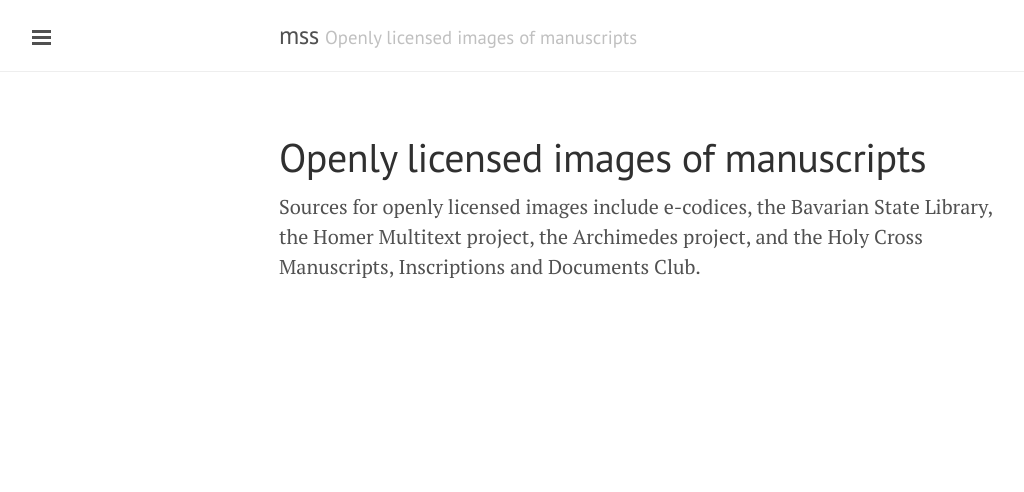
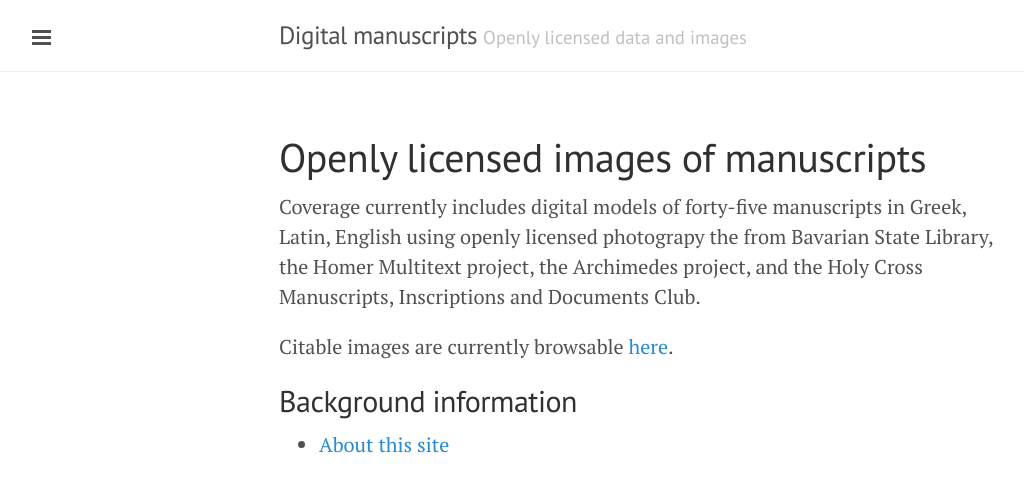
Before and after one commit to openmss/mss, a Jekyll site: the page built from index.md, in a window 1280 px wide. Shown: the top 492 px of the page, without its empty margins (1-1025 px from the left). Built offline with Jekyll 4.4.1, drawn with Linux system fonts in a browser that asks for light colours; Markdown is read by kramdown in place of the engine named in the settings.

Commit message:
Update front page

```diff
--- a/_config.yml
+++ b/_config.yml
@@ -6,9 +6,11 @@
 permalink:        pretty
 
 # Setup
-title:            mss
-tagline:          'Openly licensed images of manuscripts'
-description:      'Sources for openly licensed images include e-codices, the Bavarian State Library, the Homer Multitext project, the Archimedes project, and the Holy Cross Manuscripts, Inscriptions and Documents Club.'
+title:            'Digital manuscripts'
+tagline:          'Openly licensed  data and images'
+description:      'Images, catalogs and data sets modelling manuscripts.'
+
+
 
 baseurl: '/mss/'
 
--- a/index.md
+++ b/index.md
@@ -3,5 +3,12 @@
 title: Openly licensed images of manuscripts
 ---
 
+Coverage currently includes digital models of forty-five manuscripts in Greek, Latin, English using openly licensed photograpy the from Bavarian State Library, the Homer Multitext project, the Archimedes project, and the Holy Cross Manuscripts, Inscriptions and Documents Club.
 
-Sources for openly licensed images include e-codices, the Bavarian State Library, the Homer Multitext project, the Archimedes project, and the Holy Cross Manuscripts, Inscriptions and Documents Club.
+Citable images are currently browsable [here](http://beta.hpcc.uh.edu/tomcat/mss/photos).
+
+
+## Background information ##
+
+
+- [About this site](about)
```
Also changed, not shown: about.md (added, +6 -0 lines).
